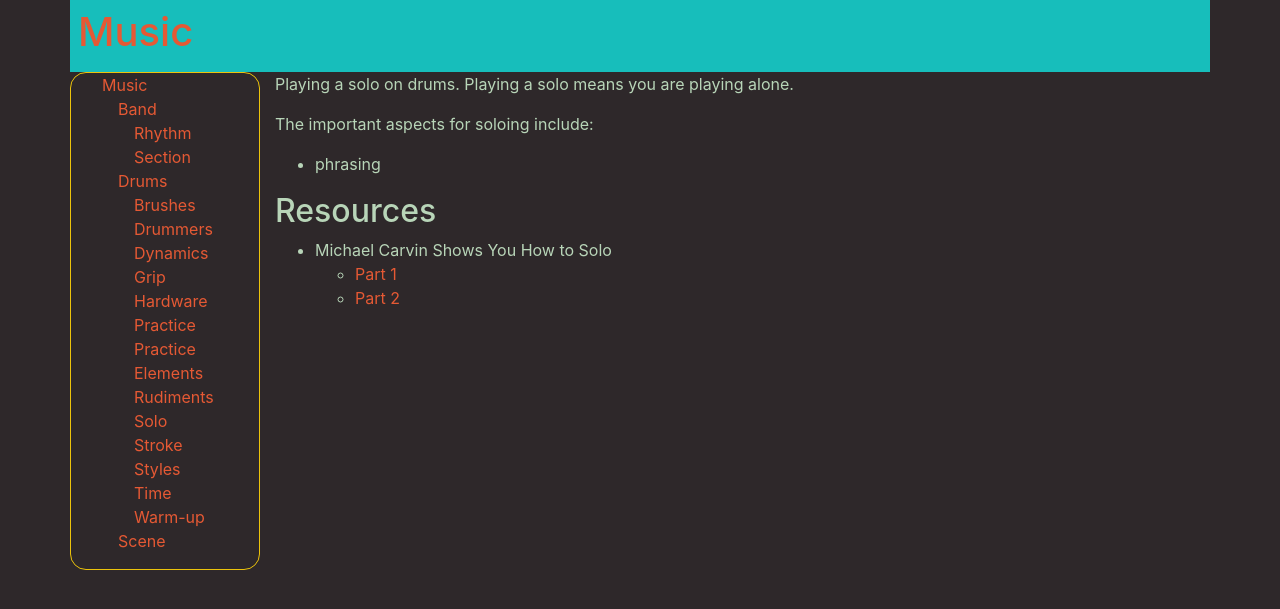
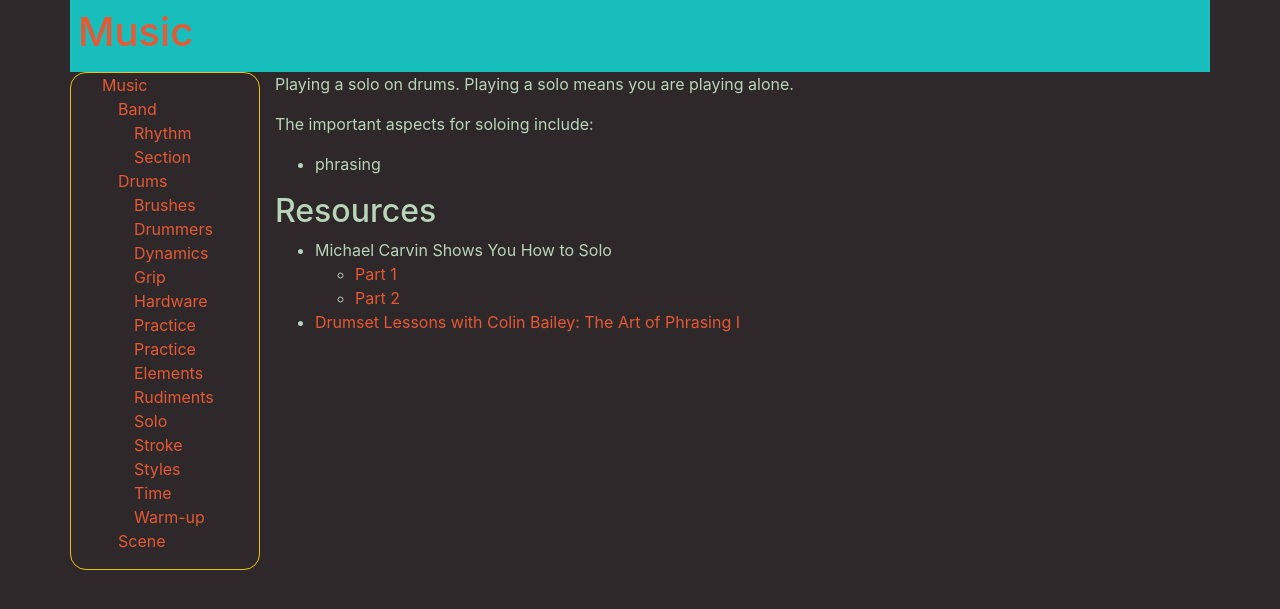
Before and after one commit to MisterY/music-site, a Jekyll site: the page built from drums/solo.md, in a window 1280 px wide. Shown: the top 609 px of the page. Built offline with Jekyll 4.4.1, drawn with Linux system fonts in a browser that asks for light colours; nearby versions of some CDN libraries; our own code applies the rules of GitHub Pages for plain Markdown files.

Commit message:
phrasing link

```diff
--- a/drums/solo.md
+++ b/drums/solo.md
@@ -13,3 +13,4 @@ The important aspects for soloing include:
 - Michael Carvin Shows You How to Solo
   - [Part 1](https://www.youtube.com/watch?v=NOK7lu2buCM)
   - [Part 2](https://www.youtube.com/watch?v=aOhHfX4N15I)
+- [Drumset Lessons with Colin Bailey: The Art of Phrasing I](https://www.youtube.com/watch?v=5jy-wIvVodw)
```
